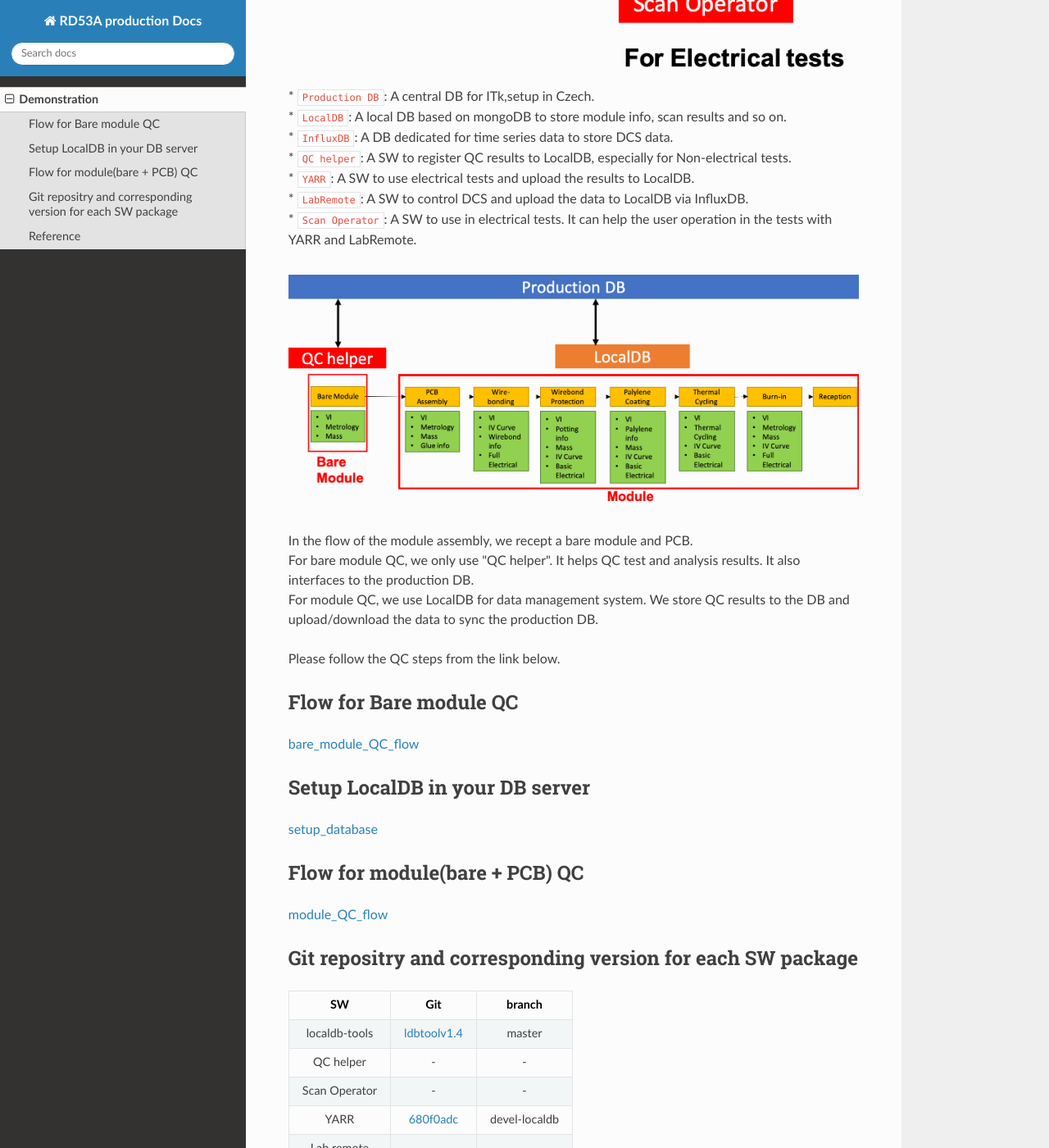
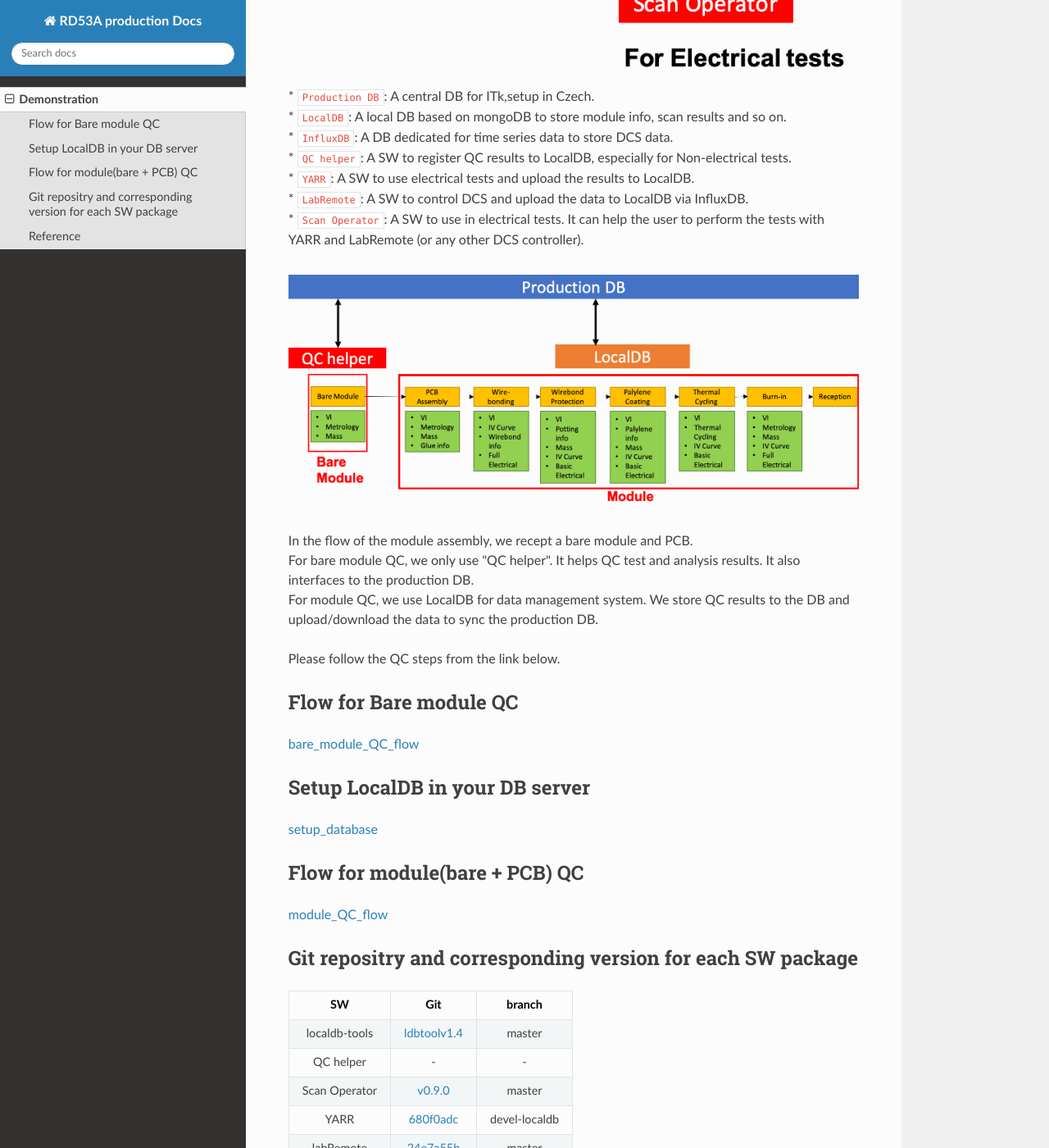
Before and after one commit to jlab-hep/-rd53a_software_doc, an MkDocs documentation site: the page built from docs/rd53a_demo_flow.md, in a window 1280 px wide and 1400 px high, scrolled down 679 px. Shown: the whole window at 82% size. Built offline with MkDocs 1.6.1, drawn with Linux system fonts in a browser that asks for light colours; nearby versions of some CDN libraries; old or Windows-style settings are respelled for this version of MkDocs; some of the changed text lies outside the part shown.

Commit message:
Added version information for LR and the SO

```diff
--- a/docs/rd53a_demo_flow.md
+++ b/docs/rd53a_demo_flow.md
@@ -10,7 +10,7 @@ The doc describes how to use the packages folloing the flow of the module assemb
 * `QC helper`: A SW to register QC results to LocalDB, especially for Non-electrical tests.<br>
 * `YARR`: A SW to use electrical tests and upload the results to LocalDB.<br>
 * `LabRemote`: A SW to control DCS and upload the data to LocalDB via InfluxDB.<br>
-* `Scan Operator`: A SW to use in electrical tests. It can help the user operation in the tests with YARR and LabRemote.<br>
+* `Scan Operator`: A SW to use in electrical tests. It can help the user to perform the tests with YARR and LabRemote (or any other DCS controller).<br>
 
 ![Stage_and_SW](images/Stage_and_SW.png)
 
@@ -35,9 +35,9 @@ Please follow the QC steps from the link below.<br>
 |:-:|:-:|:-:|
 |localdb-tools|[ldbtoolv1.4](https://gitlab.cern.ch/YARR/localdb-tools/-/tree/ldbtoolv1.4)|master|
 |QC helper|- |- |
-|Scan Operator |-  |- |
+|Scan Operator |[v0.9.0](https://gitlab.cern.ch/YARR/utilities/scan-operator/-/commit/6746623b51e93fbc9b8223ff2deb8576cd49df31)  |master |
 |YARR |[680f0adc](https://gitlab.cern.ch/YARR/YARR/-/commit/680f0adc7d91c611e43039835f92eae7c50da830)  |devel-localdb|
-|Lab remote  |-  |- |
+|labRemote  | [24e7a55b](https://gitlab.cern.ch/berkeleylab/labRemote/-/commit/24e7a55b5e943db7fb6c6252c610b40d9eb8cf62)  | master |
 
 
 ## Reference
```
